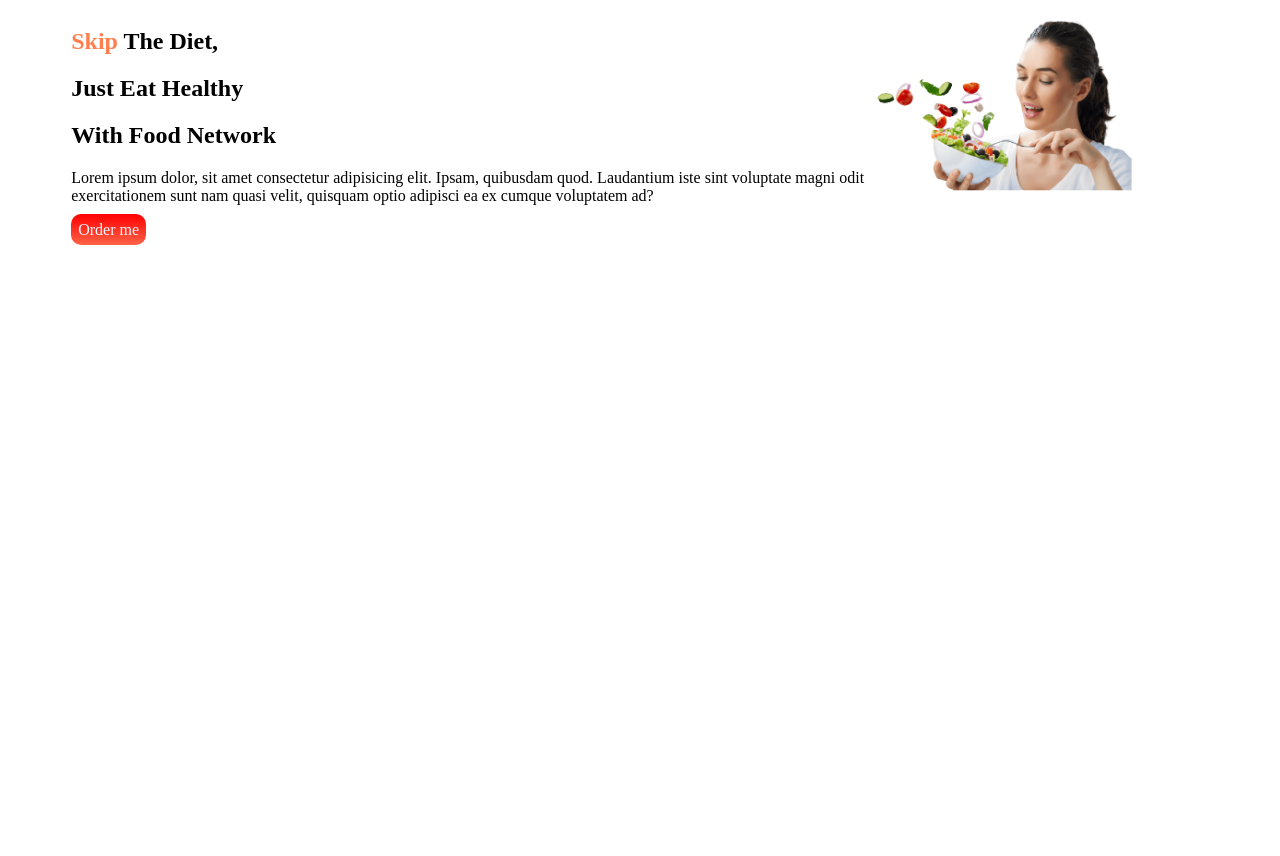
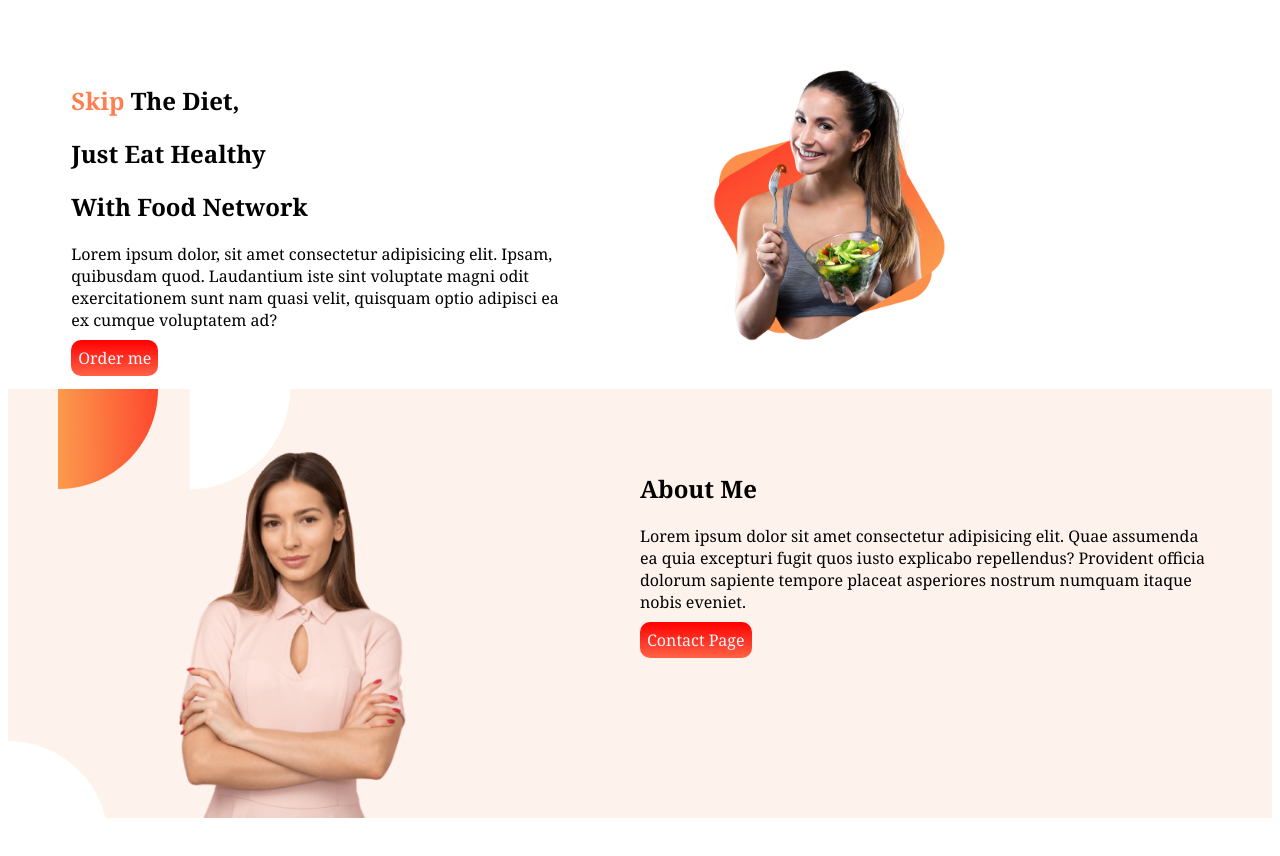
Before and after one commit to ARahaman19/food-hut, a plain HTML site: page index.html in a window 1280 px wide. Before the commit the page ends 800 px from the top, so only its background shows below. Drawn offline with Linux system fonts and the light colour scheme.

Commit message:
Contact Page Complete

```diff
--- a/index.html
+++ b/index.html
@@ -26,11 +26,24 @@
             <a target="_blank" href="https://www.google.com">Order me</a>
         </div>
         <div class="intro_page_half">
-            <img src="images/female/38-387173_supplement-nutrient-dietary-eating-food-free-download-nutrition-removebg-preview.png"
-                alt="">
+            <img src="images/female/Group 8425.png" alt="">
 
         </div>
     </section>
+    <section class="about_sec">
+        <div class="about_sec_half">
+            <img src="images/female/Person Image.png" alt="">
+        </div>
+        <div class="about_sec_half">
+            <h1>About Me</h1>
+            <p>Lorem ipsum dolor sit amet consectetur adipisicing elit. Quae assumenda ea quia excepturi fugit quos
+                iusto explicabo repellendus? Provident officia dolorum sapiente tempore placeat asperiores nostrum
+                numquam itaque nobis eveniet.</p>
+            <a target="_blank" href="https://www.google.com">Contact Page</a>
+        </div>
+
+    </section>
+
 
 </body>
 
--- a/style.css
+++ b/style.css
@@ -1,20 +1,57 @@
+body {
+    margin-top: 5%;
+    font-family: Cambria, Cochin, Georgia, Times, 'Times New Roman', serif;
+}
+
 .intro_page {
-    margin: 0 5%;
+
     display: flex;
+    margin-bottom: 20px;
+}
+
+.intro_page_half {
+    width: 40%;
+    margin-left: 5%;
+    margin-right: 5%;
 }
 
 .intro_page_half img {
-    width: 80%;
+    width: 50%;
+
+
 }
 
 span {
     color: coral;
 }
 
-.intro_page_half a {
+a {
     background-image: linear-gradient(red, tomato);
     border-radius: 10px;
     text-decoration: none;
     color: aliceblue;
     padding: 7px;
 }
+
+.about_sec {
+    display: flex;
+    background-image: url(images/shapes/7.png);
+    background-repeat: no-repeat;
+    margin-bottom: 5%;
+
+
+}
+
+.about_sec_half {
+    width: 50%;
+    margin-top: 5%;
+    margin-right: 5%;
+
+}
+
+.about_sec img {
+    width: 40%;
+    margin-left: 30%;
+    height: 100%;
+
+}
```
